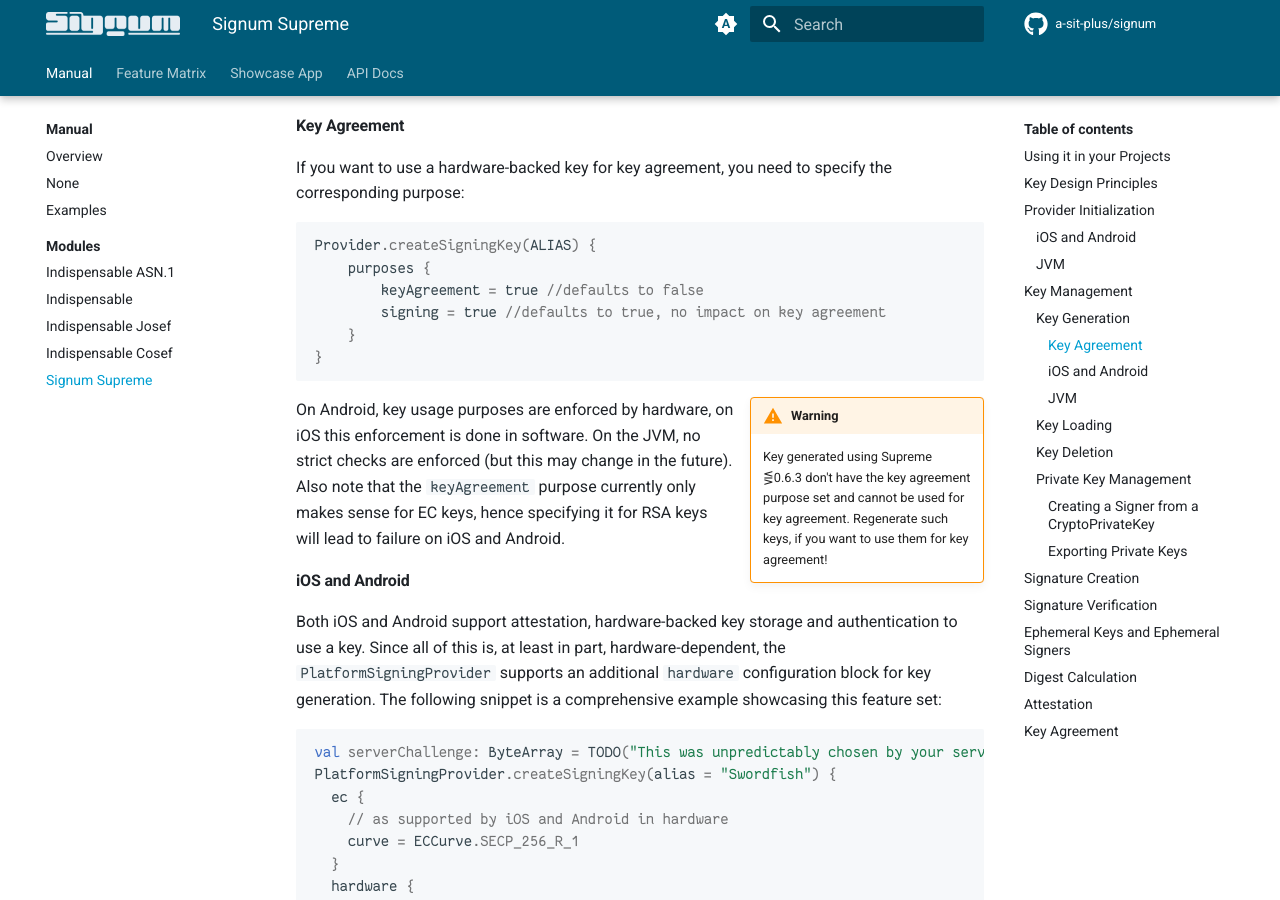
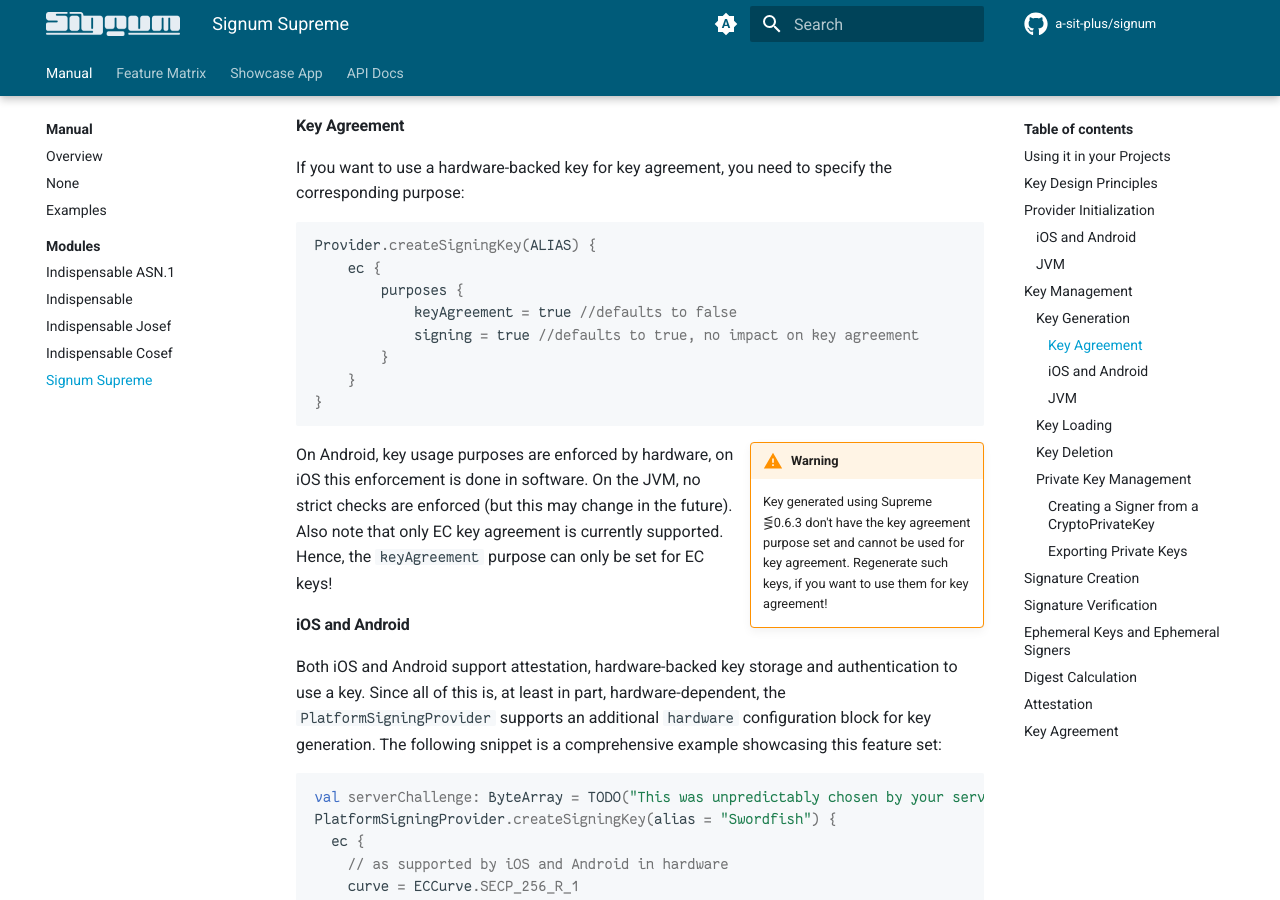
Before and after one commit to a-sit-plus/signum, an MkDocs documentation site: the page built from docs/docs/supreme.md, in a window 1280 px wide and 900 px high, scrolled down 3053 px. Built offline with MkDocs 1.6.1 and Material for MkDocs 9.7.7, drawn with Linux system fonts in a browser that asks for light colours; comment, search, counter and statistics services are not loaded.

Commit message:
fix docs

````diff
--- a/docs/docs/supreme.md
+++ b/docs/docs/supreme.md
@@ -149,9 +149,11 @@ If you want to use a hardware-backed key for key agreement, you need to specify
 
 ```kotlin
 Provider.createSigningKey(ALIAS) {
-    purposes {
-        keyAgreement = true //defaults to false
-        signing = true //defaults to true, no impact on key agreement
+    ec {
+        purposes {
+            keyAgreement = true //defaults to false
+            signing = true //defaults to true, no impact on key agreement
+        }
     }
 }
 ```
@@ -161,8 +163,7 @@ Provider.createSigningKey(ALIAS) {
     Regenerate such keys, if you want to use them for key agreement!
 
 On Android, key usage purposes are enforced by hardware, on iOS this enforcement is done in software. On the JVM, no strict checks are enforced
-(but this may change in the future). Also note that the `keyAgreement` purpose currently only makes sense for EC keys,
-hence specifying it for RSA keys will lead to failure on iOS and Android.
+(but this may change in the future). Also note that only EC key agreement is currently supported. Hence, the `keyAgreement` purpose can only be set for EC keys!
 
 
 #### iOS and Android
````
